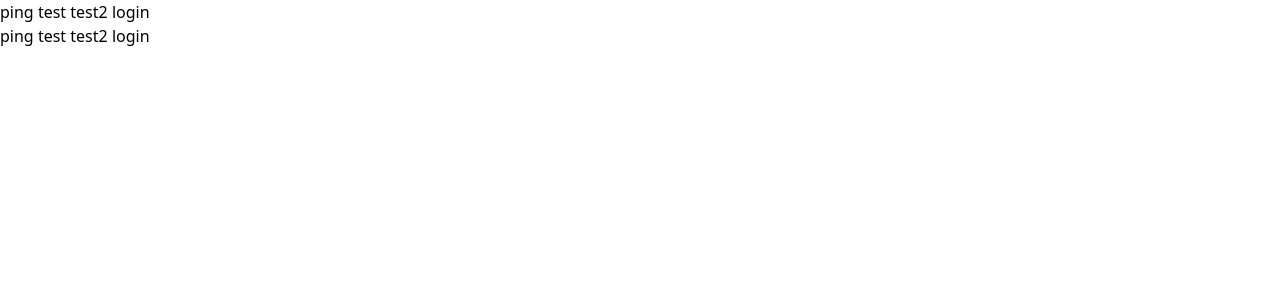
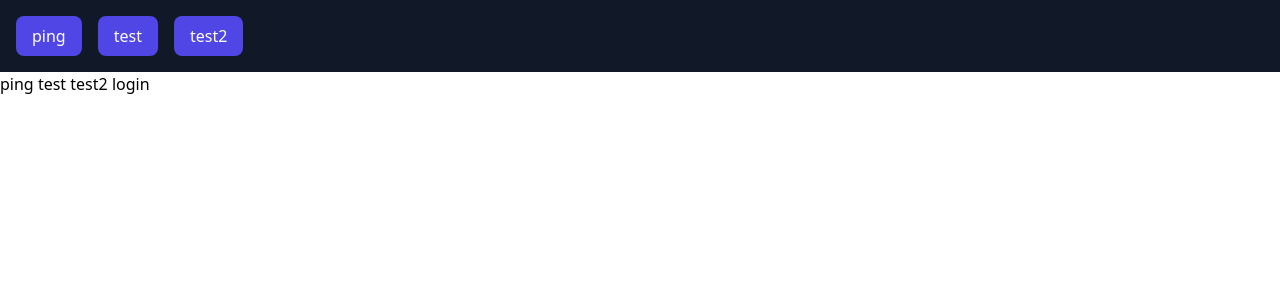
Before and after one commit to Qowevisa/fin-check-front, a SvelteKit app: page / in a window 1280 px wide. Shown: the top 300 px of the page. Built offline with nearby package versions, Linux system fonts and the light colour scheme.

Commit message:
Refactored NavBar

```diff
--- a/src/routes/+layout.svelte
+++ b/src/routes/+layout.svelte
@@ -2,6 +2,7 @@
 	import '../app.css';
 	let { children } = $props();
   import { page } from '$app/stores';
+  const currentPath = $derived($page.url.pathname);
   // import { goto } from '$app/navigation';
 
   // $effect(()=>{
@@ -9,15 +10,61 @@
   //     // goto("/login")
   //   }
   // });
+  const paths = [
+    {
+    Path: "/ping",
+    Name: "ping",
+    },
+    {
+    Path: "/test",
+    Name: "test",
+    },
+    {
+    Path: "/test2",
+    Name: "test2",
+    }
+  ]
 </script>
 
 {#if $page.url.pathname != "/login"}
-  <nav>
-    <a href="/ping">ping</a>
-    <a href="/test">test</a>
-    <a href="/test2">test2</a>
-    <a href="/login">login</a>
+  <nav class="bg-gray-900 p-4 flex justify-between items-center">
+    <div class="flex flex-col space-y-2 w-full">
+      <!-- <div class="flex flex-grow justify-center px-4"> -->
+      <!--   <input type="text" placeholder="Search" class="w-2/5 bg-gray-800 text-gray-400 rounded-full px-4 py-2 focus:outline-none focus:ring-2 focus:ring-indigo-500"> -->
+      <!-- </div> -->
+      <!-- <div class="border-t border-gray-700 my-2"></div> -->
+      <div class="flex text-white space-x-4">
+        {#each paths as path}
+          <a class="button-link {currentPath === path.Path ? 'onPath' : ''}" href="{path.Path}">{path.Name}</a>
+        {/each}
+      </div>
+    </div>
   </nav>
 {/if}
 
+<style>
+  .button-link {
+    background-color: #4f46e5; /* Indigo-600 */
+    color: white;
+    padding: 0.5rem 1rem; /* Tailwind's py-2 and px-4 */
+    border-radius: 0.5rem; /* Rounded-lg */
+    text-align: center;
+    display: inline-block;
+    transition: background-color 0.2s;
+  }
+
+  .button-link:hover {
+    background-color: #4338ca; /* Indigo-700 */
+  }
+
+  .button-link:focus {
+    outline: none;
+    box-shadow: 0 0 0 2px #c7d2fe; /* Tailwind's ring color */
+  }
+
+  .onPath {
+    background-color: #aaa;
+  }
+</style>
+
 {@render children()}
```
